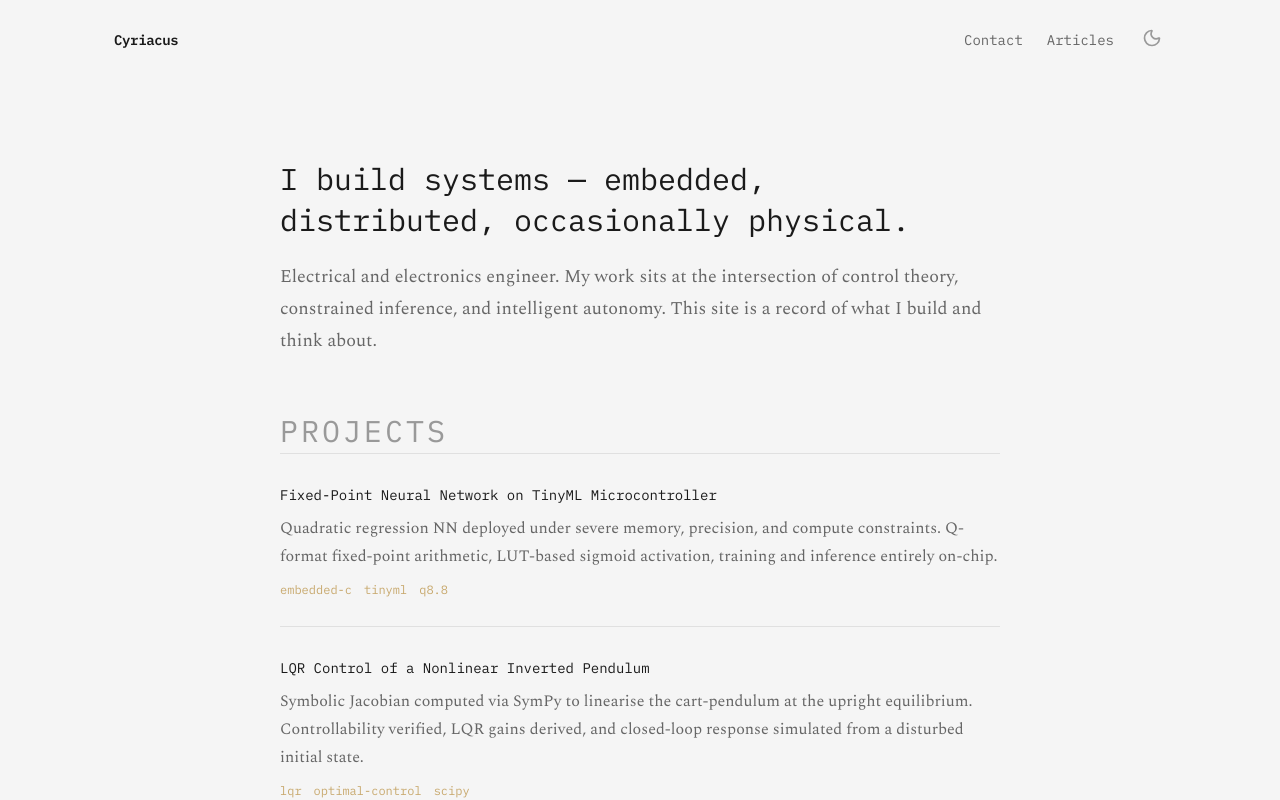
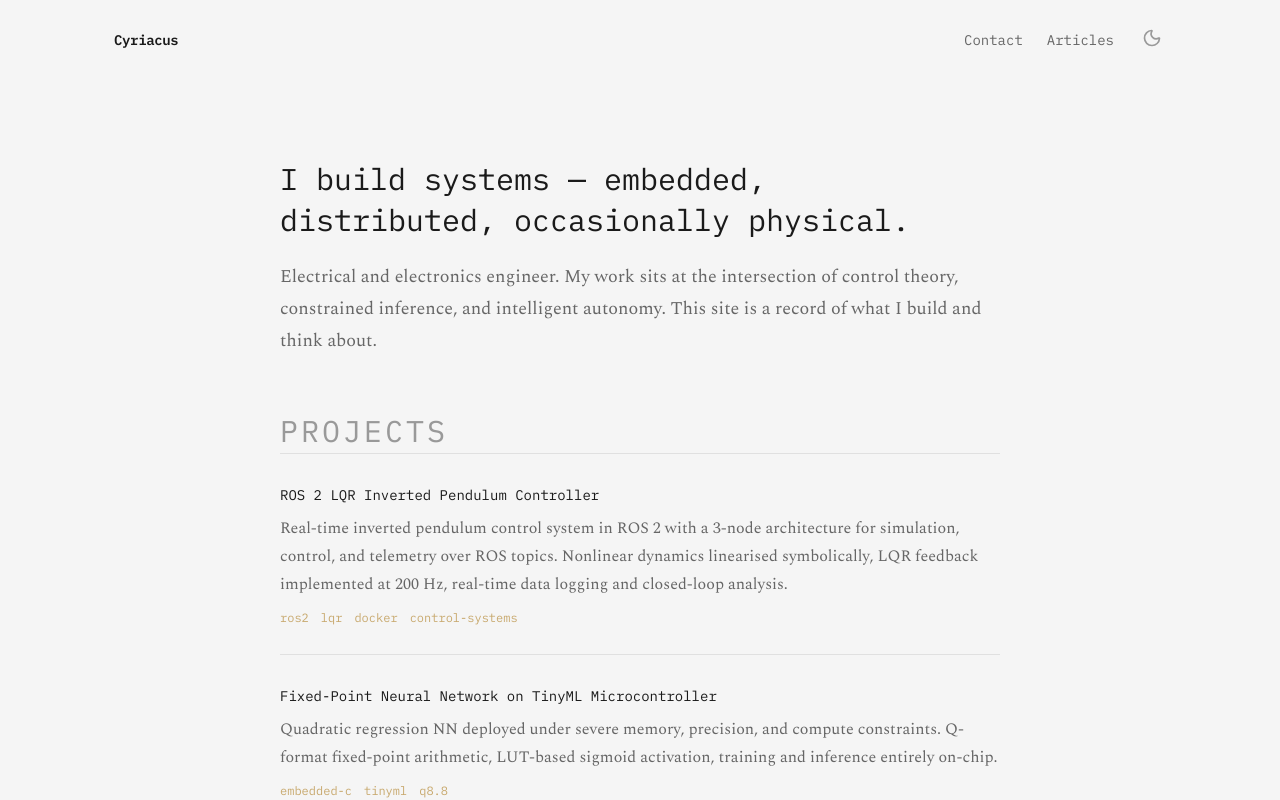
Before and after one commit to cyriacus73/cyriacus, a Next.js app: page / in a window 1280 px wide. Shown: the top 800 px of the page. Built offline with nearby package versions, Linux system fonts and the light colour scheme.

Commit message:
feat: added ros proj for main page

```diff
--- a/src/app/page.tsx
+++ b/src/app/page.tsx
@@ -1,6 +1,13 @@
 import Link from "next/link";
 
 const projects = [
+  {
+    title: "ROS 2 LQR Inverted Pendulum Controller",
+    description:
+      "Real-time inverted pendulum control system in ROS 2 with a 3-node architecture for simulation, control, and telemetry over ROS topics. Nonlinear dynamics linearised symbolically, LQR feedback implemented at 200 Hz, real-time data logging and closed-loop analysis.",
+    tags: ["ros2", "lqr", "docker", "control-systems"],
+    href: "https://github.com/cyriacus73/ros_lqr",
+  },
   {
     title: "Fixed-Point Neural Network on TinyML Microcontroller",
     description:
@@ -8,13 +15,14 @@ const projects = [
     tags: ["embedded-c", "tinyml", "q8.8"],
     href: "https://github.com/cyriacus73/grad_quad_nn",
   },
-{
+  {
     title: "LQR Control of a Nonlinear Inverted Pendulum",
     description:
       "Symbolic Jacobian computed via SymPy to linearise the cart-pendulum at the upright equilibrium. Controllability verified, LQR gains derived, and closed-loop response simulated from a disturbed initial state.",
     tags: ["lqr", "optimal-control", "scipy"],
     href: "https://github.com/cyriacus73/nonlinear-pendulum-lqr",
   },
+
   {
     title: "Linear Kalman Filter for Position and Velocity Estimation",
     description:
```
